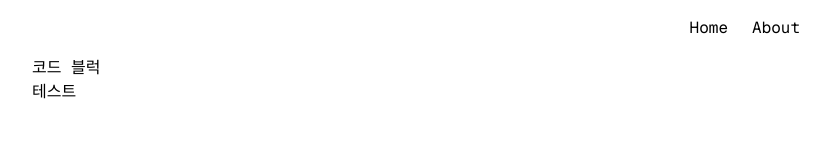
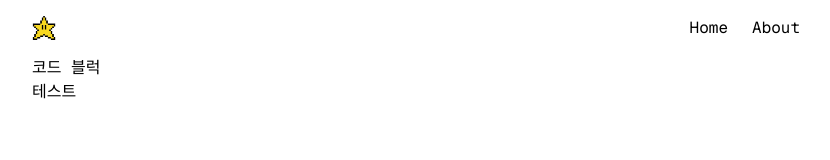
Before and after one commit to Seonghui/blog-client, a Next.js app: page / in a window 1280 px wide. Shown: the top 160 px of the page, without its empty margins (224-1054 px from the left). Built offline with nearby package versions, Linux system fonts and the light colour scheme.

Commit message:
로고 추가

```diff
--- a/app/(pages)/layout.tsx
+++ b/app/(pages)/layout.tsx
@@ -6,6 +6,9 @@ import { GeistMono } from "geist/font/mono";
 export const metadata: Metadata = {
   title: "Stella's dev blog",
   description: "스텔라의 기술 블로그",
+  icons: {
+    icon: "/favicon.ico",
+  },
 };
 export default function RootLayout({
   children,
@@ -14,6 +17,7 @@ export default function RootLayout({
 }>) {
   return (
     <html lang="ko">
+      <link rel="icon" href="/favicon.ico" sizes="any" />
       <body className={`${GeistMono.className}`}>
         <Navbar />
         <main className="container mx-auto lg:max-w-screen-md sm:max-w-screen-sm">
--- a/app/components/NavBar.tsx
+++ b/app/components/NavBar.tsx
@@ -1,10 +1,16 @@
+import Image from "next/image";
 import Link from "next/link";
 
 function Navbar() {
   return (
     <>
       <nav className="py-4 sticky top-0 left-0 right-0 bg-white bg-opacity-80 backdrop-blur-lg">
-        <div className="flex justify-end mx-auto lg:max-w-screen-md sm:max-w-screen-sm">
+        <div className="flex justify-between mx-auto lg:max-w-screen-md sm:max-w-screen-sm">
+          <div>
+            <Link href="/">
+              <Image src="/logo.png" width={24} height={24} alt="logo" />
+            </Link>
+          </div>
           <ul className="flex gap-6">
             <li>
               <Link href="/">Home</Link>
```
Also changed, not shown: public/logo.png (added), 1 other file (tests, documents, lock files or other folders).
